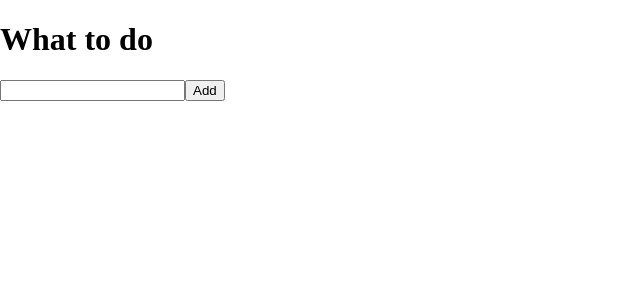
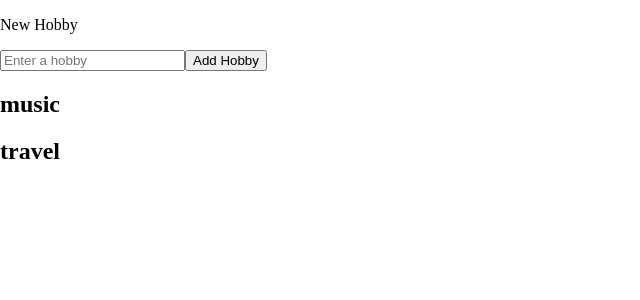
Before and after one commit to vishalsankpal/vite-project, a React (Vite) app: page / in a window 1280 px wide. Shown: the top 300 px of the page, without its empty margins (0-640 px from the left). Built offline with nearby package versions, Linux system fonts and the light colour scheme.

Commit message:
Hobbies task

```diff
--- a/package.json
+++ b/package.json
@@ -11,7 +11,8 @@
   },
   "dependencies": {
     "react": "^18.2.0",
-    "react-dom": "^18.2.0"
+    "react-dom": "^18.2.0",
+    "react-toastify": "^9.1.3"
   },
   "devDependencies": {
     "@types/react": "^18.2.43",
--- a/src/App.jsx
+++ b/src/App.jsx
@@ -3,7 +3,8 @@ import CorrectedForm from "./Day-3-task/CorrectedForm";
 //import Greetings from "./Day-2-component/Greetings";
 //import Parent from "./Day-2-component/Parent";
 import Form from "./Day-3-task/Form";
-import TodoWrapper from "./Todo/TodoWrapper";
+import Hobbies from "./Day-4/Hobbies";
+// import TodoWrapper from "./Todo/TodoWrapper";
 //import ClassBased from "./Day-3/ClassBased";
 
 function App() {
@@ -27,7 +28,8 @@ function App() {
       <ClassBased name="vishal" /> */}
       {/* <Form />
       <CorrectedForm /> */}
-      <TodoWrapper />
+      {/* <TodoWrapper /> */}
+      <Hobbies />
     </>
   );
 }
--- /dev/null
+++ b/src/Day-4/Hobbies.jsx
@@ -0,0 +1,64 @@
+import { Component } from "react";
+import { toast } from "react-toastify";
+
+class HobbiesFiller extends Component {
+  state = {
+    newHobby: "",
+    hobbies: ["music", "travel"],
+  };
+
+  onNewHobbyChange = (e) => {
+    this.setState({ newHobby: e.target.value });
+  };
+
+  onAddNewHobby = () => {
+    const { newHobby, hobbies } = this.state;
+    const newHobbyLC = newHobby.toLowerCase();
+    if (!newHobby) {
+      toast("Please enter a valid hobby!");
+      return;
+    }
+
+    if (hobbies.includes(newHobbyLC)) {
+      toast("This hobby already exists!");
+      return;
+    }
+
+    this.setState({ hobbies: [newHobbyLC, ...hobbies], newHobby: "" });
+    toast(`${newHobby} added successfully!`);
+    console.log(this.state.hobbies);
+  };
+  delete = (id) => {
+    this.setState({
+      hobbies: this.state.hobbies.filter((_, index) => index !== id),
+      newHobby: "",
+    });
+  };
+  render() {
+    const { newHobby, hobbies } = this.state;
+    // console.log("Re-Render: ", { newHobby, hobbies });
+    return (
+      <>
+        <div>
+          <div className="form-element">
+            <p>New Hobby</p>
+            <input
+              type="text"
+              placeholder="Enter a hobby"
+              value={newHobby}
+              onChange={this.onNewHobbyChange}
+            />
+            <button onClick={this.onAddNewHobby}>Add Hobby</button>
+          </div>
+        </div>
+        {hobbies.map((item, index) => (
+          <div key={index} onClick={() => this.delete(index)}>
+            <h2>{item}</h2>
+          </div>
+        ))}
+      </>
+    );
+  }
+}
+
+export default HobbiesFiller;
--- a/src/Todo/TodoForm.jsx
+++ b/src/Todo/TodoForm.jsx
@@ -1,24 +1,24 @@
-import React, { useState } from "react";
+// import React, { useState } from "react";
 
-function TodoForm({ addTodo }) {
-  const [value, setValue] = useState("");
-  const submitHandler = (e) => {
-    e.preventDefault();
-    addTodo(value);
-    setValue("");
-    // if (value.trim() !== "") {
-    // }
-  };
-  return (
-    <form onSubmit={submitHandler}>
-      <input
-        type="text"
-        onChange={(e) => setValue(e.target.value)}
-        value={value}
-      />
-      <button type="submit">Add</button>
-    </form>
-  );
-}
+// function TodoForm({ addTodo }) {
+//   const [value, setValue] = useState("");
+//   const submitHandler = (e) => {
+//     e.preventDefault();
+//     addTodo(value);
+//     setValue("");
+//     // if (value.trim() !== "") {
+//     // }
+//   };
+//   return (
+//     <form onSubmit={submitHandler}>
+//       <input
+//         type="text"
+//         onChange={(e) => setValue(e.target.value)}
+//         value={value}
+//       />
+//       <button type="submit">Add</button>
+//     </form>
+//   );
+// }
 
-export default TodoForm;
+// export default TodoForm;
--- a/src/Todo/TodoList.jsx
+++ b/src/Todo/TodoList.jsx
@@ -1,16 +1,16 @@
-import React from "react";
-import "./todo.css";
-function TodoList({ data, toggleComplete,delete }) {
-  console.log(data);
-  return (
-    <>
-      <div className={data.completed ? "complete" : "non"}>
-        <h2 onClick={() => toggleComplete(data.id)}>{data.task}</h2>
-        <button>Edit</button>
-        <button onClick={()=>delete(data.id)}>Delete</button>
-      </div>
-    </>
-  );
-}
+// import React from "react";
+// import "./todo.css";
+// function TodoList({ data, toggleComplete,delete}) {
+//   console.log(data);
+//   return (
+//     <>
+//       <div className={data.completed ? "complete" : "non"}>
+//         <h2 onClick={() => toggleComplete(data.id)}>{data.task}</h2>
+//         <button>Edit</button>
+//         <button onClick={()=> delete(data.id)}>Delete</button>
+//       </div>
+//     </>
+//   );
+// }
 
-export default TodoList;
+// export default TodoList;
--- a/src/Todo/TodoWrapper.jsx
+++ b/src/Todo/TodoWrapper.jsx
@@ -1,48 +1,48 @@
-import React, { useState } from "react";
-import TodoForm from "./TodoForm";
-import TodoList from "./TodoList";
+// import React, { useState } from "react";
+// import TodoForm from "./TodoForm";
+// import TodoList from "./TodoList";
 
-function TodoWrapper() {
-  const [todos, setTodos] = useState([]);
-  let [uid, setUid] = useState(0);
-  const addTodo = (todo) => {
-    setUid(uid + 1);
-    setTodos([
-      ...todos,
-      {
-        id: uid,
-        task: todo,
-        completed: false,
-        isEditing: false,
-      },
-    ]);
-    console.log(todos);
-  };
-  const toggle = (id) => {
-    setTodos(
-      todos.map((todo) =>
-        todo.id === id ? { ...todo, completed: !todo.completed } : todo
-      )
-    );
-  };
-  const deleteTodo = (id) => {
-    setTodos(todos.filter((todo) => todo.id !== id));
-  };
-  return (
-    <div>
-      <h1>What to do</h1>
-      <TodoForm addTodo={addTodo} />
-      {todos.map((item, index) => (
-        // console.log(item)
-        <TodoList
-          data={item}
-          key={index}
-          toggleComplete={toggle}
-          delete={deleteTodo}
-        />
-      ))}
-    </div>
-  );
-}
+// function TodoWrapper() {
+//   const [todos, setTodos] = useState([]);
+//   let [uid, setUid] = useState(0);
+//   const addTodo = (todo) => {
+//     setUid(uid + 1);
+//     setTodos([
+//       ...todos,
+//       {
+//         id: uid,
+//         task: todo,
+//         completed: false,
+//         isEditing: false,
+//       },
+//     ]);
+//     console.log(todos);
+//   };
+//   const toggle = (id) => {
+//     setTodos(
+//       todos.map((todo) =>
+//         todo.id === id ? { ...todo, completed: !todo.completed } : todo
+//       )
+//     );
+//   };
+//   const deleteTodo = (id) => {
+//     setTodos(todos.filter((todo) => todo.id !== id));
+//   };
+//   return (
+//     <div>
+//       <h1>What to do</h1>
+//       <TodoForm addTodo={addTodo} />
+//       {todos.map((item, index) => (
+//         // console.log(item)
+//         <TodoList
+//           data={item}
+//           key={index}
+//           toggleComplete={toggle}
+//           delete={deleteTodo}
+//         />
+//       ))}
+//     </div>
+//   );
+// }
 
-export default TodoWrapper;
+// export default TodoWrapper;
--- a/src/main.jsx
+++ b/src/main.jsx
@@ -4,10 +4,12 @@ import ReactDOM from "react-dom/client";
 import "./index.css";
 //import Home from "./Day-1-jsx/Home.jsx";
 import App from "./App.jsx";
-
+import { ToastContainer } from "react-toastify";
+import "react-toastify/dist/ReactToastify.css";
 ReactDOM.createRoot(document.getElementById("root")).render(
   <React.StrictMode>
     {/* <Home /> */}
     <App />
+    <ToastContainer />
   </React.StrictMode>
 );
```
Also changed, not shown: src/Todo/EditTodoForm.jsx (+5 -5 lines), 1 other file (tests, documents, lock files or other folders).
